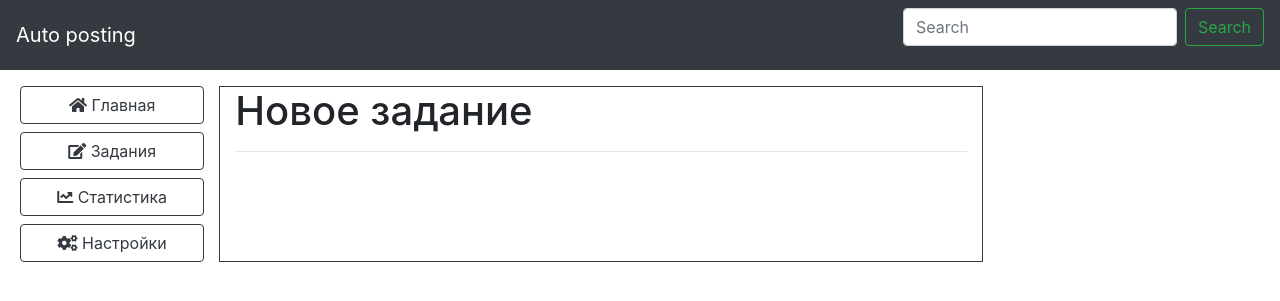
After one commit to shevchenkodim/Auto-posting-service, a Django app: page /studio/tasks/create in a window 1280 px wide. The commit adds this page. Shown: the top 301 px of the page. Run offline with Django 3.2, Linux system fonts and the light colour scheme; some libraries are stand-ins or nearby versions.

Commit message:
Create page task_create.html
:Release Notes:

:Detailed Notes:

:Testing Performed:
No tests

:QA Notes:

:Issues Addressed:

Signed-off-by: Shevchenko Dmytro <dimashevchenko10021999@gmail.com>

```diff
--- a/studio/urls.py
+++ b/studio/urls.py
@@ -2,8 +2,9 @@ from django.urls import path
 from . import views
 
 urlpatterns = [
-    path('',           views.studio,     name="studio"),
+    path('',            views.studio,     name="studio"),
     path('tasks/',      views.tasks,      name="tasks"),
+    path('tasks/create',views.taskcreate, name="taskcreate"),
     path('statistics/', views.statistics, name="statistics"),
     path('settings/',   views.settings,   name="settings"),
     path('settings/create/telegram', views.settingscreatetelegram, name="settingscreatetelegram"),
--- a/studio/views.py
+++ b/studio/views.py
@@ -11,6 +11,8 @@ def tasks(request):
     posts = Post.objects.filter(user = request.user)
     return render(request, "studio/tasks.html", {'posts':posts})
 
+def taskcreate(request):
+    return render(request, "studio/task_create.html")
 
 def statistics(request):
     return render(request, "studio/statistics.html")
--- /dev/null
+++ b/templates/studio/task_create.html
@@ -0,0 +1,10 @@
+{% extends "studio/studio.html" %}
+{% load staticfiles %}
+
+{% block content %}
+    {% block title %}
+        <h1>Новое задание</h1><hr>
+    {% endblock title%}
+
+
+{% endblock content %}
--- a/templates/studio/tasks.html
+++ b/templates/studio/tasks.html
@@ -5,7 +5,7 @@
     {% block title %}
         <h1>Мои задания</h1><hr>
     {% endblock title%}
-    <button type="button" class="btn btn-primary"><i class="fas fa-plus-square"></i> Добавить новое</button>
+    <a class="btn btn-primary" href="{% url 'taskcreate' %}" role="button"><i class="fas fa-plus-square"></i> Добавить новое</a>
     <div class="mt-2">
         <table id="myTable" class="table table-striped table-bordered" style="width:100%">
             <thead>
```
